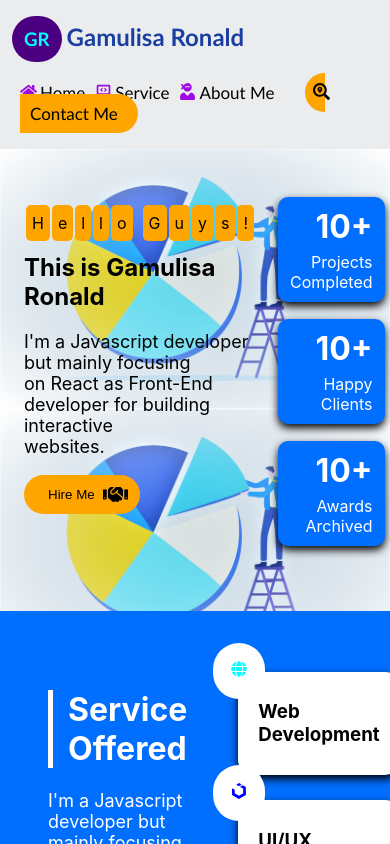
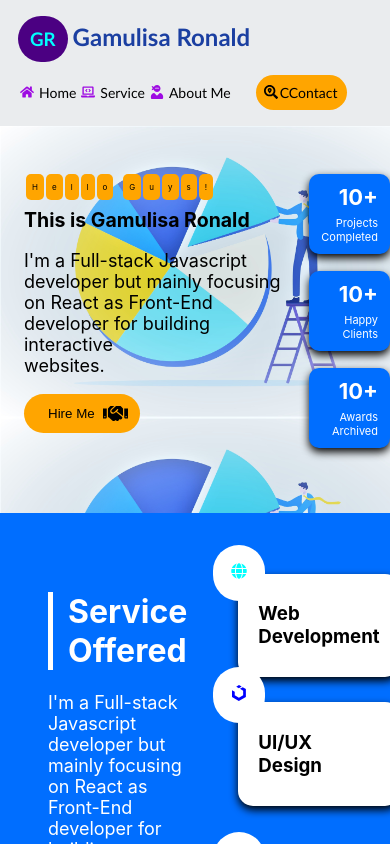
Before and after one commit to Ronniedeveloper/Covid-19-imapct-Estimator, a React (Create React App) app: page / in a window 390 px wide. Shown: the top 844 px of the page. Built offline with nearby package versions, Linux system fonts and the light colour scheme.

Commit message:
Implemented the responsiveness of the contact button

```diff
--- a/package.json
+++ b/package.json
@@ -8,7 +8,6 @@
     "@testing-library/user-event": "^13.5.0",
     "react": "^18.1.0",
     "react-dom": "^18.1.0",
-    "react-icon": "^1.0.0",
     "react-icons": "^4.3.1",
     "react-router-dom": "^5.3.1",
     "react-scripts": "5.0.1",
--- a/src/components/AboutUs.js
+++ b/src/components/AboutUs.js
@@ -4,7 +4,7 @@ const AboutUs = () => {
             <div className="about-content">
                 <h1>About Me</h1>
                 <p>
-                    I'm a Javascript developer but mainly focusing<br></br>
+                    I'm a Full-stack Javascript developer but mainly focusing<br></br>
                     on React as Front-End developer for building interactive<br></br>
                     websites and thus i offer the following srevices....
                 </p>
--- a/src/components/ContactUs.js
+++ b/src/components/ContactUs.js
@@ -4,7 +4,7 @@ const ContactUs = () => {
             <div className="contact-text">
                 <h1>Contact Me</h1>
                 <p>
-                    I'm a Javascript developer but mainly focusing<br></br>
+                    I'm a Full-stack Javascript developer but mainly focusing<br></br>
                     on React as Front-End developer for building interactive<br></br>
                     websites and thus you could contact me...
                 </p>
--- a/src/components/Home.js
+++ b/src/components/Home.js
@@ -28,7 +28,7 @@ const Home = () => {
                     </p>
                     <h2>This is Gamulisa Ronald</h2>
                     <p className="about">
-                        I'm a Javascript developer but mainly focusing<br></br>
+                        I'm a Full-stack Javascript developer but mainly focusing<br></br>
                         on React as Front-End developer for building interactive<br></br>
                         websites.
                     </p>
--- a/src/components/Navbar.js
+++ b/src/components/Navbar.js
@@ -13,6 +13,7 @@ const Navbar = () => {
                 <h2>Gamulisa Ronald</h2>
                 </Link>
             </div>
+
             <nav className="nav-links">
                 <Link to="/">
                     <FaHome className="fa-home"/>
@@ -28,7 +29,7 @@ const Navbar = () => {
                 </Link>
                 <Link to="/contact" className="contact">
                     <FaSearchLocation className="fa-contact"/>
-                    <span>Contact Me</span>
+                    <span>CContact</span>
                 </Link>
             </nav>
         </div>
--- a/src/components/Service.js
+++ b/src/components/Service.js
@@ -5,7 +5,7 @@ const Service = () => {
             <div className="service-text">
                 <h1>Service Offered</h1>
                 <p>
-                    I'm a Javascript developer but mainly focusing<br></br>
+                    I'm a Full-stack Javascript developer but mainly focusing<br></br>
                     on React as Front-End developer for building interactive<br></br>
                     websites and thus i offer the following srevices....<br></br>
                 </p>
--- a/src/index.css
+++ b/src/index.css
@@ -11,7 +11,7 @@ body {
 }
 
 
-/* Nav-bar style*/
+/* Navigation style*/
 .title {
     display: flex;
     flex-direction: row;
@@ -115,6 +115,7 @@ body {
 
 /* Media query or responsiveness of max-width of 725px */
 @media screen and (max-width: 725px) {
+    /* Navigation res*/
     .title {
         display: flex;
         flex-direction: row;
@@ -131,8 +132,12 @@ body {
     }
 
     .nav-links a {
-        padding: 12px 5px;
+        padding: 12px 7px;
         font-size: 17px;
+    }
+
+    .nav-links a span {
+        margin-left: 4px;
     }
     .contact-us {
         flex-direction: column;
@@ -165,24 +170,27 @@ body {
         top: 118px;
         left: 0;
     }
+
+    /* Footer res */
+    .footer {
+        display: flex;
+        flex-direction: row;
+        justify-content: space-between;
+    }
     .follow-me {
         margin-left: 25px;
     }
     .copyright {
         margin-left: 20px;
     }
-    .footer {
-        flex-direction: row;
-        justify-content: space-between;
-        flex-wrap: wrap;
-    }
 }
 
 /* Media query or responsiveness of max-width of 600px */
 @media screen and (max-width: 450px) {
+    /* Navigation res*/
     .title {
         flex-direction: row;
-        padding: 2px 2px 0 12px;
+        padding: 2px 2px 0 18px;
     }
     .nav-bar {
         flex-direction: column;
@@ -195,13 +203,22 @@ body {
     }
 
     .nav-links a {
-        padding: 12px 10px;
+        padding: 12px 5px;
         font-size: 17px;
+    }
+    .nav-links a span {
+        margin-left: 2px;
+    }
+    .nav-links a.contact {
+        margin-left: 0px;
     }
     .contact-us {
         flex-direction: column;
         justify-content: center;
+        margin-left: 0;
     }
+
+    /* Service res*/
     .service {
         padding: 34px 24px;
         display: flex;
@@ -255,18 +272,407 @@ body {
         top: 118px;
         left: 0;
     }
+
+    /* Home Contents res*/
+    .home-content {
+        padding: 12px 15px;
+    }
+
+    .about-me-content {
+        padding: 15px 0;
+        font-size: 13px;
+    }
+
+    p.greet {
+        font-size: 8px;
+    }
+
+    p.greet span {
+        padding: 1px 3px;
+        margin-left: 2px;
+        border-radius: 5px;
+    }
+
+    p.greet span.g {
+        margin-left: 10px;
+    }
+
+    .about-me-content .about {
+        font-size: 131em;
+    }
+
+    /* Statistics res*/
+    .statistics {
+        padding: 12px 15px;
+    }
+
+    .projects, .clients, .awards {
+        margin-bottom: 17px;
+        padding: 1px 15px;
+        border-radius: 1px;
+        text-align: left;
+        font-size: 11px;
+    }
+
+    .projects h1, .projects p {
+        margin: 2px 0;
+        padding: 2px 0;
+    }
+
+    .clients h1, .clients p {
+        margin: 2px 0;
+        padding: 2px 0;
+    }
+
+    .awards h1, .awards p {
+        margin: 2px 0;
+        padding: 2px 0;
+    }
+
+    /* Footer res */
+    .footer {
+        display: flex;
+        flex-direction: row;
+        justify-content: space-between;
+    }
     .follow-me {
         margin-left: 25px;
     }
     .copyright {
         margin-left: 20px;
     }
+
+}
+
+/* Media query or responsiveness of max-width of 395px */
+@media screen and (max-width: 395px) {
+    /* Navigation res */
+    .title {
+        flex-direction: row;
+        padding: 2px 2px 0 18px;
+    }
+    .nav-bar {
+        flex-direction: column;
+        justify-content: center;
+        margin: 0;
+        padding: 0 0 25px 0;
+    }
+    .nav-links {
+        width: 100%;
+        padding: 1px 12px 0 20px;
+    }
+
+    .nav-links a {
+        padding: 12px 5px;
+        font-size: 14px;
+    }
+    .nav-links .contact {
+        margin-left: 2px;
+    }
+    .nav-links a span {
+        margin-left: 4px;
+    }
+    .nav-links a.contact {
+        margin-left: 20px;
+        padding: 9px 10px;
+        background-color: orange;
+        border: none;
+        border-radius: 150px;
+    }
+    .contact-us {
+        flex-direction: column;
+        justify-content: center;
+    }
+
+    /* Service res */
+    .service {
+        width: 100%;
+        padding: 34px 24px;
+        display: flex;
+        flex-direction: row;
+        justify-content: space-between;
+    }
+
+    .service-text {
+        padding: 15px 24px;
+    }
+
+    .service-text h1 {
+        padding-left: 15px;
+    }
+
+    .service-text p {
+        font-size: 1px;
+    }
+
+    .service-content {
+        padding: 2px 2px;
+        display: flex;
+        flex-direction: row;
+        flex-wrap: wrap;
+    }
+    .column-1, .column-2 {
+        position: relative;
+    }
+    .website, .ux, .mockup, .teacher {
+        padding: 5px 10px;
+        margin: 25px;
+    }
+    .icon-web {
+        padding: 18px 18px;
+        top: -4px;
+        left: 0;
+    }
+    .icon-ux {
+        padding: 18px 18px;
+        top: 1px;
+        left: 0;
+    }
+    .icon-mockup {
+        padding: 18px 18px;
+        top: 1px;
+        left: 0;
+    }
+    .icon-teacher {
+        padding: 18px 18px;
+        top: 118px;
+        left: 0;
+    }
+
+    /* Home Contents res*/
+    .home-content {
+        width: 100%;
+        padding: 12px 15px;
+    }
+
+    .about-me-content {
+        padding: 15px 0;
+        font-size: 13px;
+    }
+
+    p.greet {
+        font-size: 8px;
+    }
+
+    p.greet span {
+        padding: 1px 3px;
+        margin-left: 2px;
+        border-radius: 5px;
+    }
+
+    p.greet span.g {
+        margin-left: 10px;
+    }
+
+    .about-me-content .about {
+        font-size: 131em;
+    }
+
+    /* Statistics res*/
+    .statistics {
+        padding: 12px 15px;
+    }
+
+    .projects, .clients, .awards {
+        margin-bottom: 17px;
+        padding: 1px 15px;
+        border-radius: 1px;
+        text-align: left;
+        font-size: 11px;
+    }
+
+    .projects h1, .projects p {
+        margin: 2px 0;
+        padding: 2px 0;
+    }
+
+    .clients h1, .clients p {
+        margin: 2px 0;
+        padding: 2px 0;
+    }
+
+    .awards h1, .awards p {
+        margin: 2px 0;
+        padding: 2px 0;
+    }
+
+    /* Footer res */
     .footer {
         display: flex;
         flex-direction: row;
         justify-content: space-between;
     }
+    .follow-me {
+        margin-left: 25px;
+    }
+    .copyright {
+        margin-left: 20px;
+    }
 }
+
+/* Media Query of max-width: 325px */
+@media screen and (max-width: 325px) {
+    /* Navigation */
+    .title {
+        flex-direction: row;
+        padding: 2px 2px 0 18px;
+    }
+    .nav-bar {
+        flex-direction: column;
+        justify-content: center;
+        margin: 0;
+        padding: 0 0 25px 0;
+    }
+    .nav-links {
+        width: 100%;
+        padding: 1px 12px 0 20px;
+    }
+
+    .nav-links a {
+        padding: 12px 5px;
+        font-size: 12px;
+    }
+    /* .nav-links a.contact {
+
+    } */
+    .nav-links a span {
+        margin-left: 2px;
+    }
+    .contact-us {
+        flex-direction: column;
+        justify-content: center;
+    }
+
+    /* Service res */
+    .service {
+        max-width: 600px;
+        background-color: black;
+        width: 0%;
+        padding: 4px 24px;
+        display: flex;
+        flex-direction: row;
+        justify-content: space-between;
+    }
+
+    .service-text {
+        background-color: black;
+        padding: 15px 24px;
+    }
+
+    .service-text h1 {
+        padding-left: 15px;
+    }
+
+    .service-text p {
+        font-size: 1px;
+    }
+
+    .service-content {
+        padding: 2px 2px;
+        display: flex;
+        flex-direction: row;
+        flex-wrap: nowrap;
+    }
+    .column-1, .column-2 {
+        position: relative;
+    }
+    .website, .ux, .mockup, .teacher {
+        padding: 5px 10px;
+        margin: 25px;
+    }
+    .icon-web {
+        padding: 18px 18px;
+        top: -4px;
+        left: 0;
+    }
+    .icon-ux {
+        padding: 18px 18px;
+        top: 1px;
+        left: 0;
+    }
+    .icon-mockup {
+        padding: 18px 18px;
+        top: 1px;
+        left: 0;
+    }
+    .icon-teacher {
+        padding: 18px 18px;
+        top: 118px;
+        left: 0;
+    }
+
+    /* Footer res  */
+    .footer {
+        display: flex;
+        flex-direction: row;
+        justify-content: space-between;
+    }
+    .follow-me {
+        margin-left: 25px;
+    }
+    .copyright {
+        margin-left: 20px;
+    }
+
+    /* Home Contents res */
+    .home-content {
+        width: 100%;
+        padding: 12px 15px;
+    }
+
+    .about-me-content {
+        padding: 15px 0;
+        font-size: 13px;
+    }
+
+    p.greet {
+        font-size: 8px;
+    }
+
+    p.greet span {
+        padding: 1px 3px;
+        margin-left: 2px;
+        border-radius: 5px;
+    }
+
+    p.greet span.g {
+        margin-left: 10px;
+    }
+
+    .about-me-content .about {
+        font-size: 131em;
+    }
+
+    /* Statistics res */
+    .statistics {
+        padding: 12px 15px;
+        margin-left: 25px;
+    }
+
+    .projects, .clients, .awards {
+        margin-bottom: 17px;
+        padding: 1px 15px;
+        border-radius: 1px;
+        text-align: left;
+        font-size: 11px;
+    }
+
+    .projects h1, .projects p {
+        margin: 2px 0;
+        padding: 2px 0;
+    }
+
+    .clients h1, .clients p {
+        margin: 2px 0;
+        padding: 2px 0;
+    }
+
+    .awards h1, .awards p {
+        margin: 2px 0;
+        padding: 2px 0;
+    }
+}
+
 
 /* Home Contents style*/
 .home-content {
@@ -549,7 +955,8 @@ p.greet span.g {
     background-size: contain;
     background-repeat: no-repeat;
     padding: 124px 124px;
-    width: 17%;
-    border: 2px solid rgb(28, 124, 214);
+    width: 15%;
+    border: none;
+    box-shadow: 0 4px 8px black;
     border-radius: 15px;
 }
```
